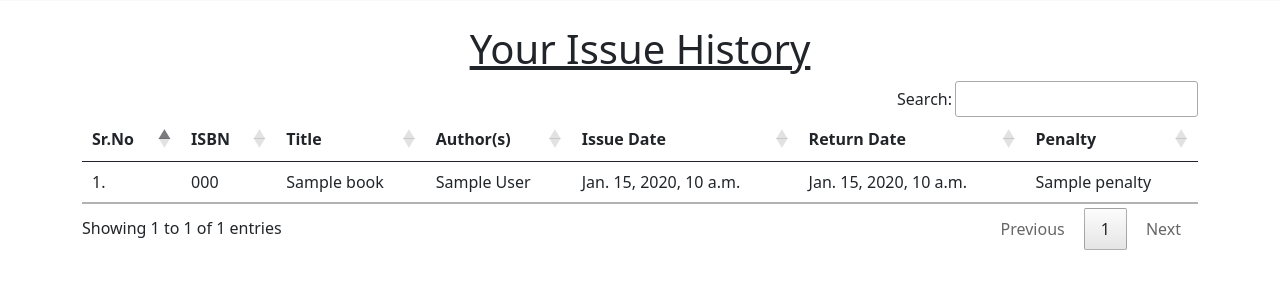
After one commit to UtsavMehta1902/LibInfoSystem, a Django app: template LIS/member/templates/member/view_issue_history.html in a window 1280 px wide. The commit adds this page. Shown: the part 58-347 px from the top of the page. Run offline with Django 3.2, Linux system fonts and the light colour scheme; the template is opened without the code that fills it: most values are stand-ins (such as "Sample title", 1, 10 or a date in 2020); parts of the project's set-up code (start-up, migrations or seed data) failed here and were passed over; some libraries are stand-ins or nearby versions.

Commit message:
same as before

```diff
--- a/LIS/member/templates/member/profile.html
+++ b/LIS/member/templates/member/profile.html
@@ -64,7 +64,7 @@
   <div>
     <ul>
       <li><a href="/member/view_issued_books">View My Currently Issued/Reserved Books</a></li>
-      <li><a href="/member/profile">View My Issue History</a></li>
+      <li><a href="/member/view_issue_history">View My Issue History</a></li>
       <!-- <li><a href="/staff/staff_login">View my Reserve History</a></li> -->
     </ul>
   </div>
--- /dev/null
+++ b/LIS/member/templates/member/view_issue_history.html
@@ -0,0 +1,56 @@
+{% extends 'member/member_navbar.html' %}
+{% load static %}
+{% block title %} Library Information System {% endblock %}
+{% block css %}
+{% endblock %}
+{% block body %}
+
+<style>
+    .btn-return{
+        background-color: rgb(22, 172, 192);
+    }
+
+    .btn-cancel{
+        background-color: rgb(255, 51, 0)
+    }
+</style>
+
+{% if book_history|length > 0 %}
+    <div class="container mt-4">
+        <h1 class="text-center"><u>Your Issue History</u></h1>
+        <table class="table table-hover" id="example">
+            <thead>
+                <tr>
+                    <th>Sr.No</th>
+                    <th>ISBN</th>
+                    <th>Title</th>
+                    <th>Author(s)</th>
+                    <th>Issue Date</th>
+                    <th>Return Date</th>
+                    <th>Penalty</th>
+                </tr>
+            </thead>
+            <tbody>
+                {% for issue_instance in book_history %}
+                <tr>
+                    <td>{{forloop.counter}}.</td>
+                    <td>{{issue_instance.book.isbn}}</td>
+                    <td>{{issue_instance.book.title}}</td>
+                    <td>{{issue_instance.book.author}}</td>
+                    <td>{{issue_instance.issue_date}}</td>
+                    <td>{{issue_instance.return_date}}</td>
+                    <td>{{issue_instance.penalty}}</td>
+                </tr>
+                {% endfor %}
+            </tbody>
+        </table>
+    </div>
+{% else %}
+    <div class="container mt-4">
+        <h1 class="text-center"><u>Your Issue History</u></h1>
+        <br>
+        <h4 class="text-center">You do not have any books issued in the past.</h4>
+    </div>
+{% endif%}
+
+{% endblock %}
--- a/LIS/member/urls.py
+++ b/LIS/member/urls.py
@@ -10,6 +10,7 @@ urlpatterns = [
     path("issue_book/<int:book_id>/", views.issue_book, name="issue_book"),
     path("reserve_book/<int:book_id>/", views.reserve_book, name="reserve_book"),
     path("view_issued_books/", views.view_current_issues, name="view_current_issues"),
+    path("view_issue_history/", views.view_issue_history, name="view_issue_history"),
     # path('activate/<uidb64>/<token>', views.activate, name='activate'),
     path("return_book/<int:book_id>/", views.return_book, name="return_book"),
     path('', views.member_home_page, name="home"),
--- a/LIS/member/views.py
+++ b/LIS/member/views.py
@@ -5,7 +5,7 @@ from django.contrib.auth.decorators import login_required
 import datetime
 from django.core.mail import EmailMessage
 from django.conf import settings
-import pytz
+# import pytz
 from django.contrib.sites.shortcuts import get_current_site
 # from django.utils.encoding import force_bytes, force_text
 from django.utils.http import urlsafe_base64_encode, urlsafe_base64_decode
@@ -189,6 +189,7 @@ def member_logout(request):
 
 
 @login_required(login_url = '/member/login')
+# @cache_control(no_cache=True, must_revalidate=True, no_store = True)
 def issue_book(request, book_id):
 
     book = Book.objects.get(id=book_id)
@@ -221,11 +222,12 @@ def reserve_book(request, book_id):
             return render(request, "member/profile.html", {'alert':"Cannot reserve this book for you. You already have a book currently reserved for you!"})
     else:
         member.reserved_book = book
-        member.reserve_datetime = datetime.datetime.now(pytz.timezone('Asia/Kolkata'))
+        member.reserve_datetime = datetime.datetime.now()
         member.save()
         return render(request, "member/profile.html", {'alert':"You have been added to the waiting list for reserving this book. You will be notified if you have an active reservation on this book!"})
 
 def return_book(request, book_id):
+
     book = Book.objects.get(id = book_id)
     book.return_requested = True
     book.save()
```
Also changed, not shown: LIS/member/models.py (+9 -0 lines), LIS/staff/views.py (+13 -1 lines), LIS/member/migrations/0009_issuethread.py (added).
